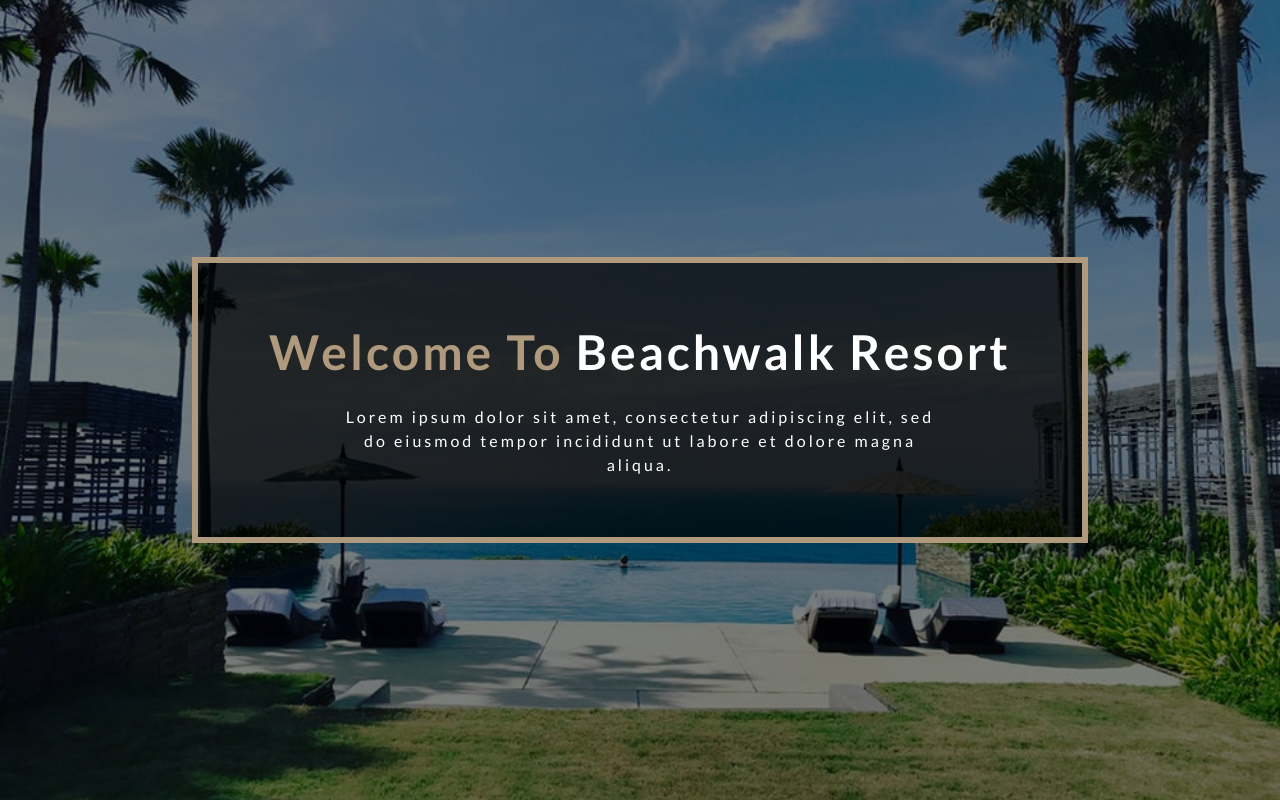
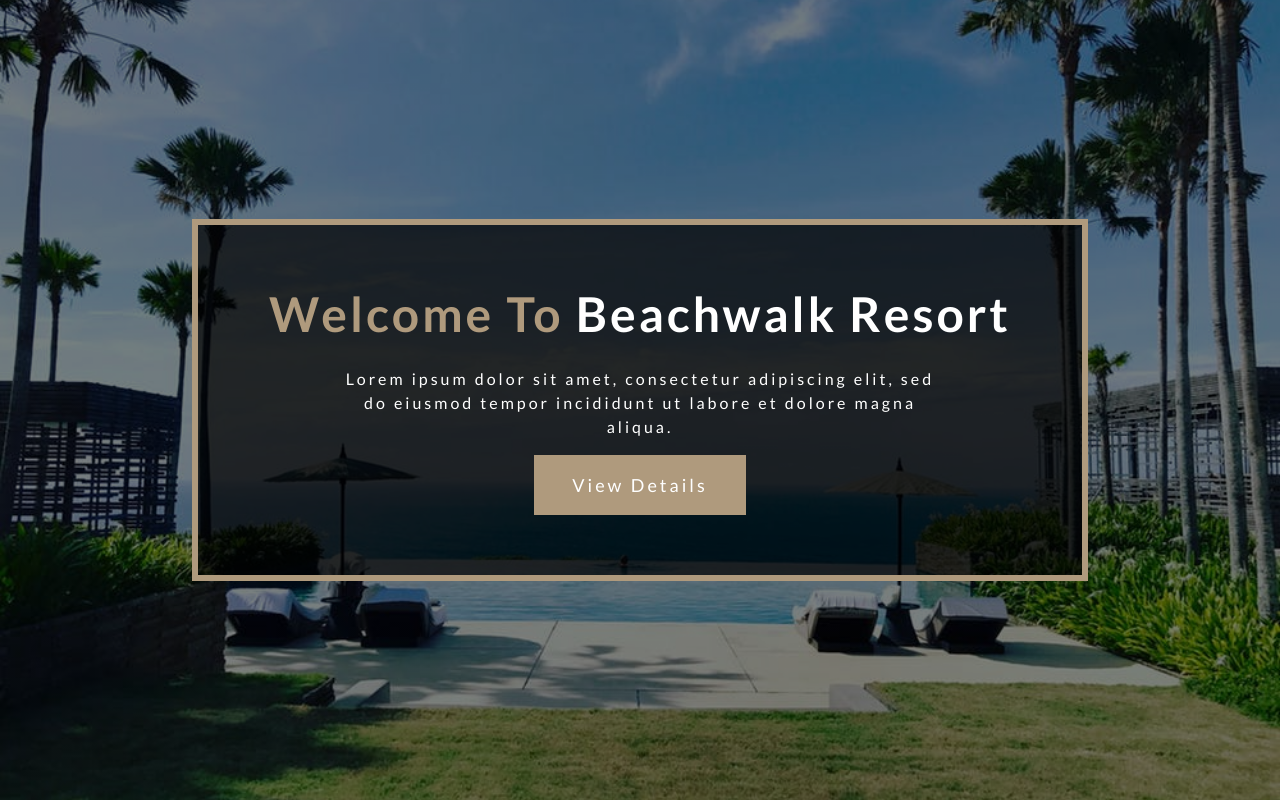
Before and after one commit to heathryu/beachwalk-resort-web, a React (Create React App) app: page / in a window 1280 px wide. Built offline with nearby package versions, Linux system fonts and the light colour scheme; the HTML template or start-up script is replaced by a standard one.

Commit message:
Add PrimaryButton component

```diff
--- /dev/null
+++ b/src/components/globals/Buttons.js
@@ -0,0 +1,35 @@
+import styled from 'styled-components';
+import {
+  setColor,
+  setRem,
+  setBorder,
+  setLetterSpacing,
+  setFont,
+  setTransition
+} from '../../styles';
+
+export const PrimaryButton = styled.button`
+  display: inline-block;
+  background: ${setColor.primaryColor};
+  color: ${setColor.mainWhite};
+  text-transform: capitalize;
+  font-size: ${setRem(18)};
+  text-decoration: none;
+  cursor: pointer;
+
+  ${setFont.main};
+  ${setLetterSpacing(3)};
+
+  padding: ${setRem(17)} ${setRem(36)};
+  ${setBorder({ color: setColor.primaryColor })};
+
+  ${setTransition()};
+
+  ${props =>
+    `margin: ${props.t || 0} ${props.r || 0} ${props.b || 0} ${props.l || 0}`};
+
+  &:hover {
+    background: transparent;
+    color: ${setColor.primaryColor};
+  }
+`;
--- a/src/components/home/Header.js
+++ b/src/components/home/Header.js
@@ -1,6 +1,7 @@
 import React from 'react';
 import Hero from '../globals/Hero';
 import Banner from '../globals/Banner';
+import { PrimaryButton } from '../globals/Buttons';
 import homeImg from '../../images/homeBcg.jpeg';
 
 const Header = () => {
@@ -10,7 +11,9 @@
         greeting="Welcome to"
         title="Beachwalk Resort"
         text="Lorem ipsum dolor sit amet, consectetur adipiscing elit, sed do eiusmod tempor incididunt ut labore et dolore magna aliqua."
-      />
+      >
+        <PrimaryButton t="1rem">View Details</PrimaryButton>
+      </Banner>
     </Hero>
   );
 };
--- a/src/styles.js
+++ b/src/styles.js
@@ -42,6 +42,14 @@
   return `border: ${width} ${style} ${color}`;
 };
 
+export const setTransition = ({
+  property = 'all',
+  time = '0.3s',
+  timing = 'ease-in-out'
+} = {}) => {
+  return `transition: ${property} ${time} ${timing}`;
+};
+
 const sizes = {
   large: 1200,
   desktop: 992,
```
